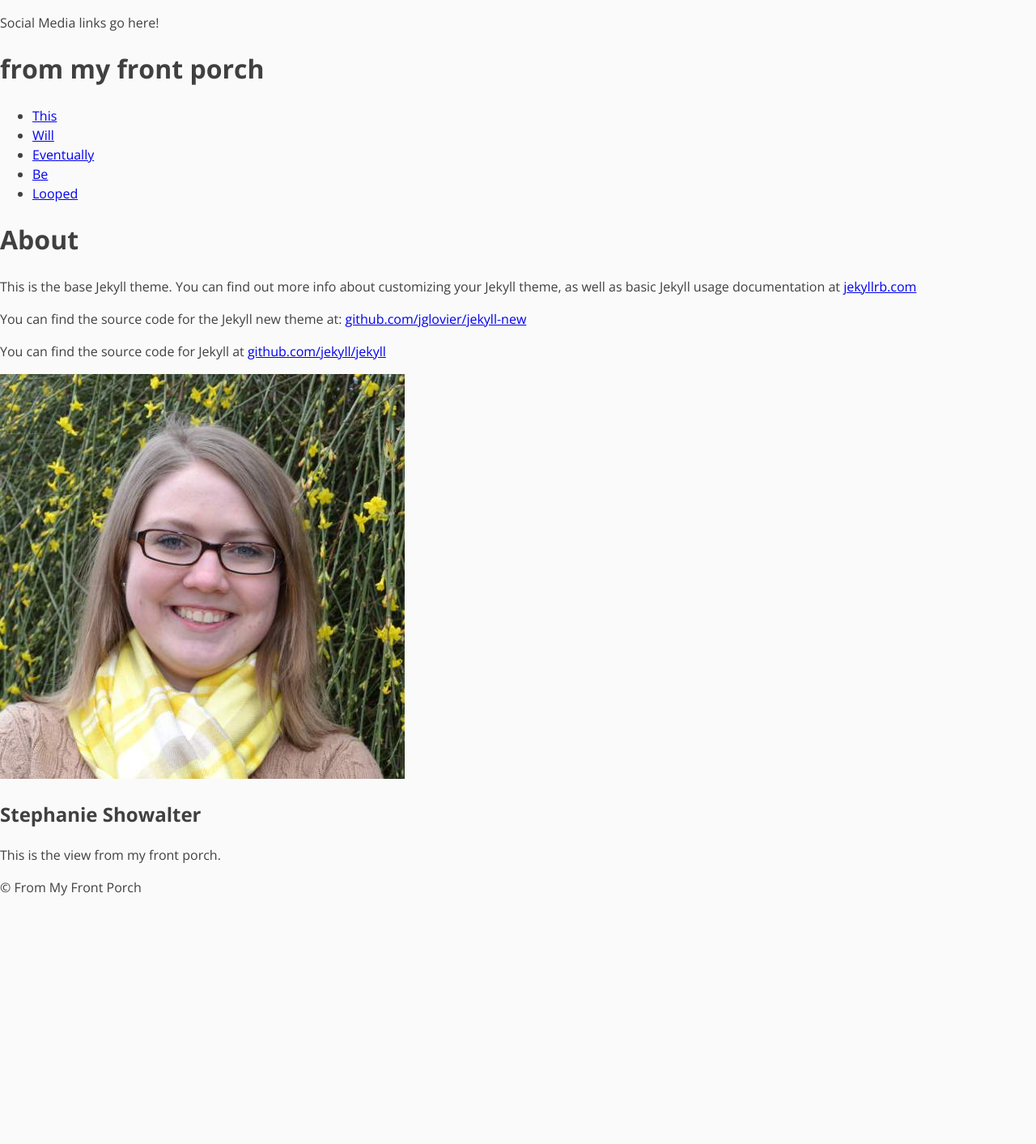
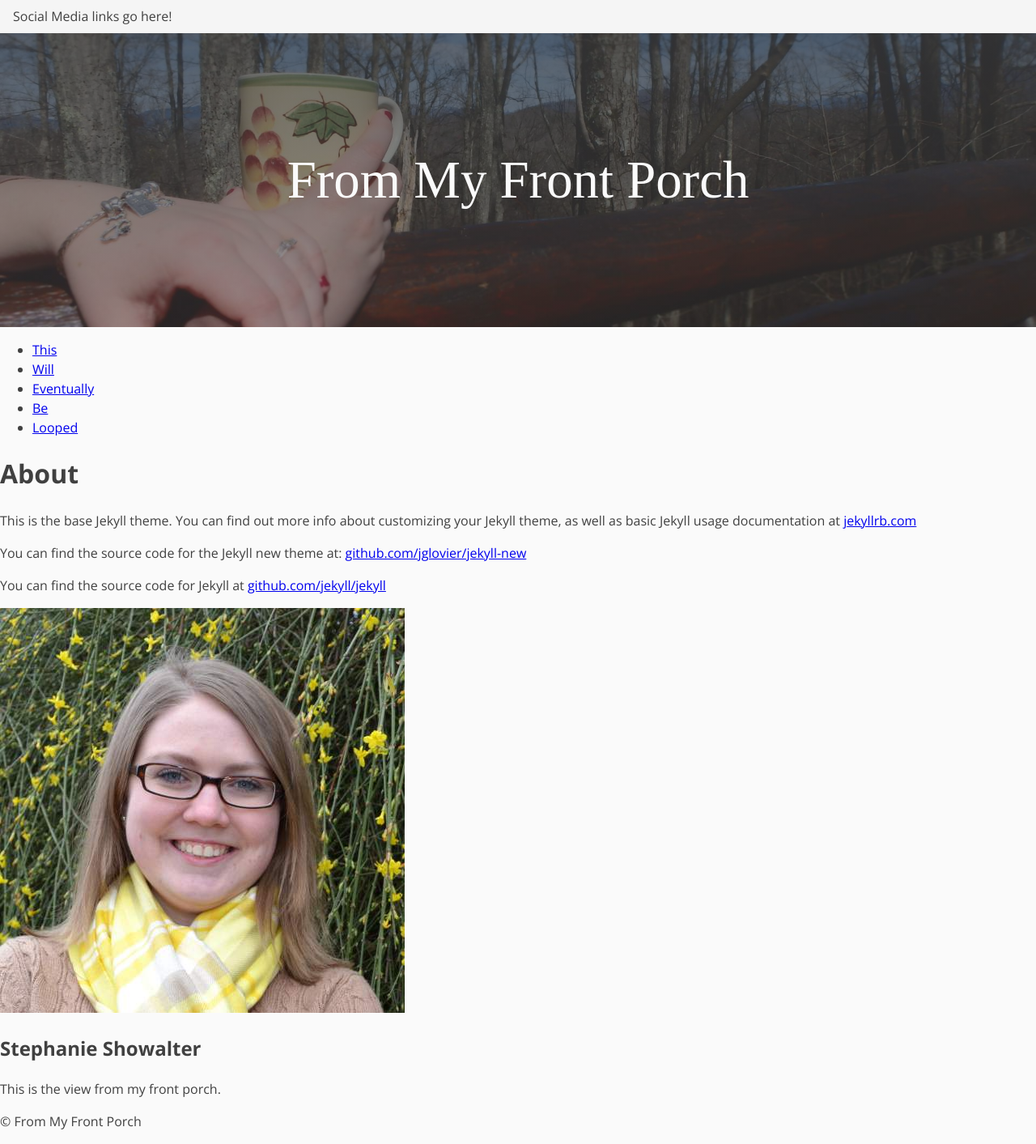
Before and after one commit to orangedaisy/frommyfrontporch, a Jekyll site: the page built from about.md, in a window 1280 px wide. Shown: the whole page at 81% size. Built offline with Jekyll 4.4.1, drawn with Linux system fonts in a browser that asks for light colours; some web fonts are replaced; Markdown is read by kramdown in place of the engine named in the settings; before the commit the page ends 1124 px from its top, so only the background shows below that.

Commit message:
Style site-header

```diff
--- a/_includes/top-bar.html
+++ b/_includes/top-bar.html
@@ -1,3 +1,3 @@
 <div class="c-top-bar">
-  <p>Social Media links go here!</p>
+  <p class="o-social-media">Social Media links go here!</p>
 </div>
--- a/_sass/_global.scss
+++ b/_sass/_global.scss
@@ -8,7 +8,7 @@
 
 html {
   background: $c-white;
-  color: $c-grey;
+  color: $c-black;
   font-family: $f-sans;
   line-height: 1.5;
   overflow-y: scroll;
--- /dev/null
+++ b/_sass/components/_site-header.scss
@@ -0,0 +1,38 @@
+// ----------
+//
+// site-header
+//
+// styles for our site-wide header
+//
+// ----------
+
+.c-site-header {
+  margin: 0;
+  padding: 0;
+}
+
+.c-site-title {
+  background:
+    //gradient
+    linear-gradient(
+      to bottom,
+      rgba($c-black,.75),
+      rgba($c-black,.55)
+    ),
+    //image
+    $i-header no-repeat center -3.375em fixed;
+  background-size: cover;
+  color: $c-white;
+  font: {
+    family: $f-brand;
+    size: modular-scale(1vw,4,1.5);
+    weight: 400;
+  }
+  line-height: 1.1;
+  padding: modular-scale(1vw,6,1.5) 0;
+  margin: 0 auto;
+  text: {
+    align: center;
+    transform: capitalize;
+  }
+}
--- /dev/null
+++ b/_sass/components/_top-bar.scss
@@ -0,0 +1,12 @@
+// ----------
+//
+// top-bar
+//
+// styles for our top-bar component
+//
+// ----------
+
+.c-top-bar {
+  background: shade($c-white,2%);
+  border-bottom: 1px solid shade($c-white,5%);
+}
--- a/_sass/helpers/_variables.scss
+++ b/_sass/helpers/_variables.scss
@@ -11,7 +11,7 @@
 //    individual colors receive a '$c-' prefix.
 //    palettes of colors receive a '$p-' prefix.
 $c-white: #fafafa;
-$c-grey:  #404040;
+$c-black:  #404040;
 
 $p-pastel: ( // main color palette
   green:       #a8f0b8,
@@ -27,4 +27,4 @@ $f-brand: "Shadows Into Light Two", cursive;
 $f-sans: "Open Sans", sans-serif;
 
 // images
-$i-header: "/assets/img/fmfp-header.jpg";
+$i-header: url("/assets/img/fmfp-header.jpg");
--- /dev/null
+++ b/_sass/objects/_social-media.scss
@@ -0,0 +1,12 @@
+// ----------
+//
+// social-media
+//
+// styles for our social media links containers
+//
+// ----------
+
+.o-social-media {
+  margin: 0;
+  padding: .5rem 1rem;
+}
--- a/css/style.scss
+++ b/css/style.scss
@@ -18,4 +18,12 @@
 
 @import "global";
 
+//objects
+@import "objects/social-media";
+
+//components
+@import "components/top-bar";
+@import "components/site-header";
+
+//layouts
 @import "layouts/sidebar";
```
